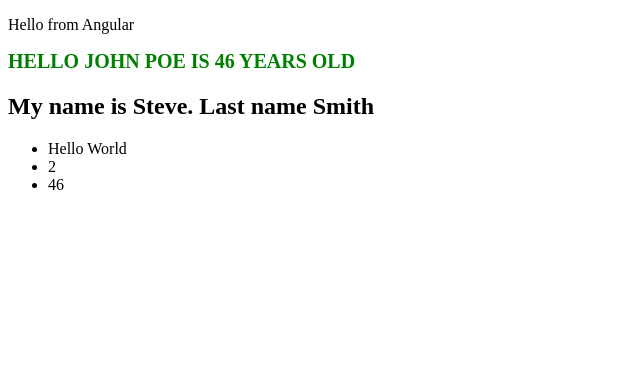
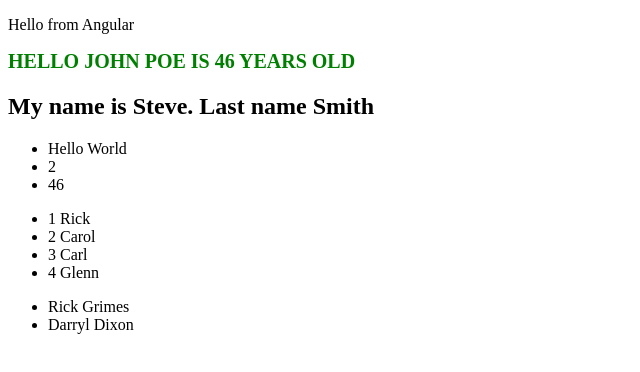
Before and after one commit to tolentino3575/AngularStarter2, an Angular app: page / in a window 1280 px wide. Shown: the top 372 px of the page, without its empty margins (0-640 px from the left). Built offline with nearby package versions, Linux system fonts and the light colour scheme.

Commit message:
Play with loops

```diff
--- a/src/app/components/sandbox/sandbox.component.html
+++ b/src/app/components/sandbox/sandbox.component.html
@@ -5,3 +5,15 @@
         <li>{{ 1+1 }}</li>
         <li>{{ showAge() }}</li>
     </ul>
+
+    <ul>
+        <li *ngFor="let person of people; let i=index">
+            {{ i + 1 }} {{ person }}
+        </li>
+    </ul>
+
+    <ul>
+        <li *ngFor="let person of people2; let i=index">
+            {{ person.firstName }} {{ person.lastName }}
+        </li>
+    </ul>
--- a/src/app/components/sandbox/sandbox.component.ts
+++ b/src/app/components/sandbox/sandbox.component.ts
@@ -25,6 +25,18 @@ export class SandboxComponent{
     customer:Customer;
     customers:Customer[];
 
+    people = ['Rick','Darryl', 'Carl', 'Glenn'];
+    people2 =[
+        {
+            firstName: 'Rick',
+            lastName: 'Grimes'
+        },
+        {
+            firstName: 'Darryl',
+            lastName: 'Dixon'
+        }
+    ];
+
     constructor(){
         console.log('constructor running');
         this.hasBirthday();
@@ -34,7 +46,8 @@ export class SandboxComponent{
             id: 1,
             name: 'Johnny',
             email: 'jj@gmail.com'
-        }
+        };
+
         this.customers =[
             {
                 id: 1,
@@ -46,7 +59,9 @@ export class SandboxComponent{
                 name: 'Donny',
                 email: 'd@gmail.com'
             }
-        ]
+        ];
+
+        this.people[1] = 'Carol';
     }
 
     hasBirthday(){
```
